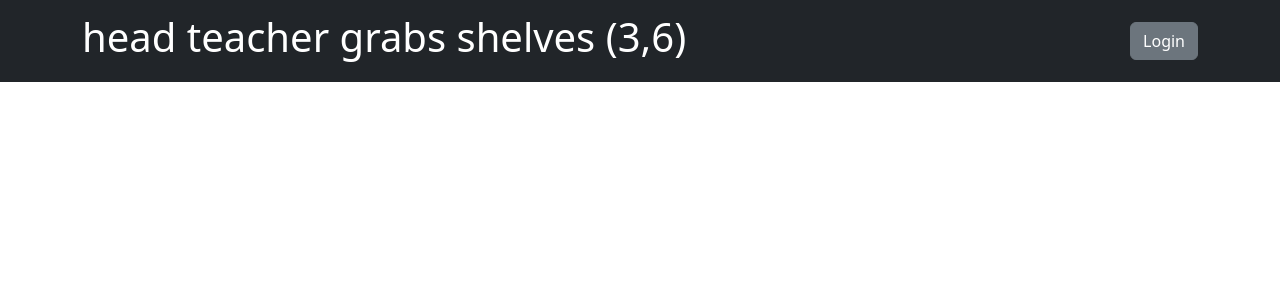
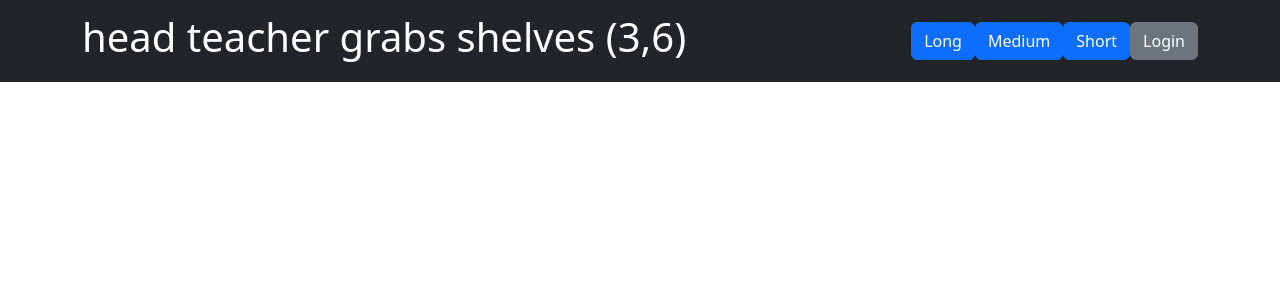
Before and after one commit to hester-g/head-teacher-grabs-shelves, a React (Vite) app: page / in a window 1280 px wide. Shown: the top 300 px of the page. Built offline with nearby package versions, Linux system fonts and the light colour scheme.

Commit message:
Time selector

```diff
--- a/src/App.js
+++ b/src/App.js
@@ -4,10 +4,12 @@ import { AuthProvider } from './auth-context'
 import { Nav } from './Nav'
 import { Tracks } from './Tracks'
 import { TracksProvider } from './tracks-context'
+import TimeSelector from './TimeSelector'
 
 export function App () {
   const [current, setCurrent] = useState(0)
   const [username, setUsername] = useState(false)
+  const [timeframe, setTimeframe] = useState('long_term')
 
   useEffect(() => {
     const originalKeydown = document.onkeydown || (() => {})
@@ -37,9 +39,10 @@ export function App () {
     <TracksProvider>
       <AuthProvider>
         <Nav>
+          <TimeSelector setTimeframe={setTimeframe} />
           <Auth />
         </Nav>
-        <Tracks style={{height: '100vh'}}/>
+        <Tracks style={{height: '100vh'}} timeframe={timeframe} />
       </AuthProvider>
     </TracksProvider>
   </>
--- a/src/Auth.js
+++ b/src/Auth.js
@@ -28,6 +28,7 @@ const login = () => {
   url += '&scope=' + encodeURIComponent(scope)
   url += '&redirect_uri=' + encodeURIComponent(redirect_uri)
   url += '&state=' + encodeURIComponent(state)
+  url += '&show_dialog=true'
 
   window.location = url
 }
--- /dev/null
+++ b/src/TimeSelector.js
@@ -0,0 +1,10 @@
+import React from 'react'
+import Button from 'react-bootstrap/Button'
+
+export default function TimeSelector ({ setTimeframe }) {
+  return <>
+      <Button onClick={() => setTimeframe('long_term')}>Long</Button>
+      <Button onClick={() => setTimeframe('medium_term')}>Medium</Button>
+      <Button onClick={() => setTimeframe('short_term')}>Short</Button>
+    </>
+}
--- a/src/Tracks.js
+++ b/src/Tracks.js
@@ -1,5 +1,5 @@
 import axios from 'axios'
-import React from 'react'
+import React, { useEffect } from 'react'
 import { useAuthToken } from './auth-context'
 import Image from 'react-bootstrap/Image'
 import { useTracks } from './tracks-context'
@@ -52,22 +52,25 @@ const CoverImage = ({ src, title, artist, position }) => {
   </div>
 }
 
-export function Tracks ({ style }) {
+export function Tracks ({ style, timeframe }) {
   const { token } = useAuthToken()
   const { tracks, setTracks } = useTracks()
 
-  if (tracks.length === 0) {
+  useEffect(() => {
+    console.log(timeframe)
     if (token) {
-      axios.get('https://api.spotify.com/v1/me/top/tracks?time_range=long_term&limit=50', {
+      axios.get('https://api.spotify.com/v1/me/top/tracks?time_range=' + timeframe + '&limit=50', {
         headers: {
           Authorization: 'Bearer ' + token
         }
       })
-      .then(response => setTracks(response.data.items))
-      .catch(response => console.log(response))
-    } else {
-      return
+        .then(response => setTracks(response.data.items))
+        .catch(response => console.log(response))
     }
+  }, [timeframe])
+
+  if (!token) {
+    return
   }
 
   return <div style={style}>
```
